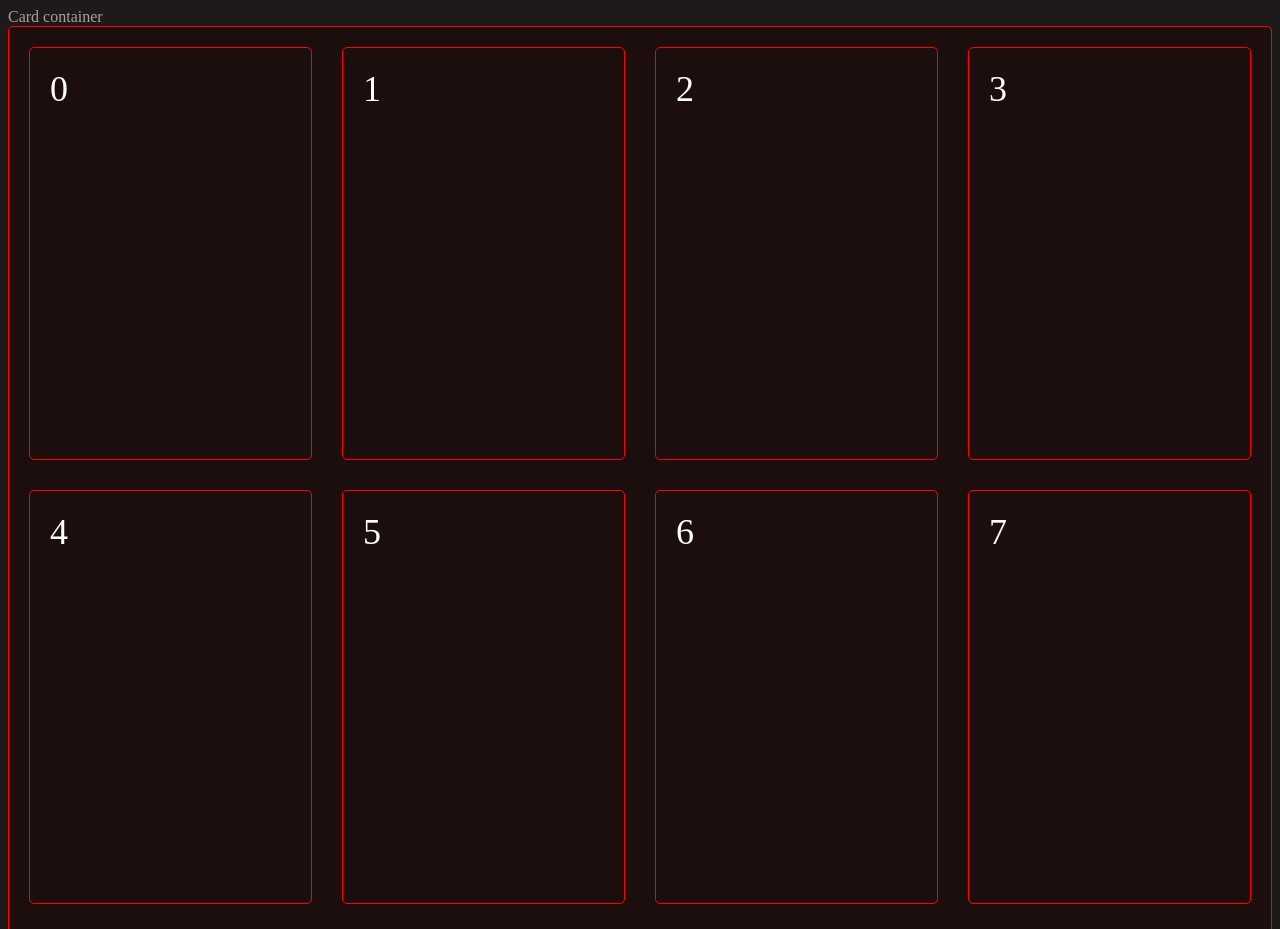
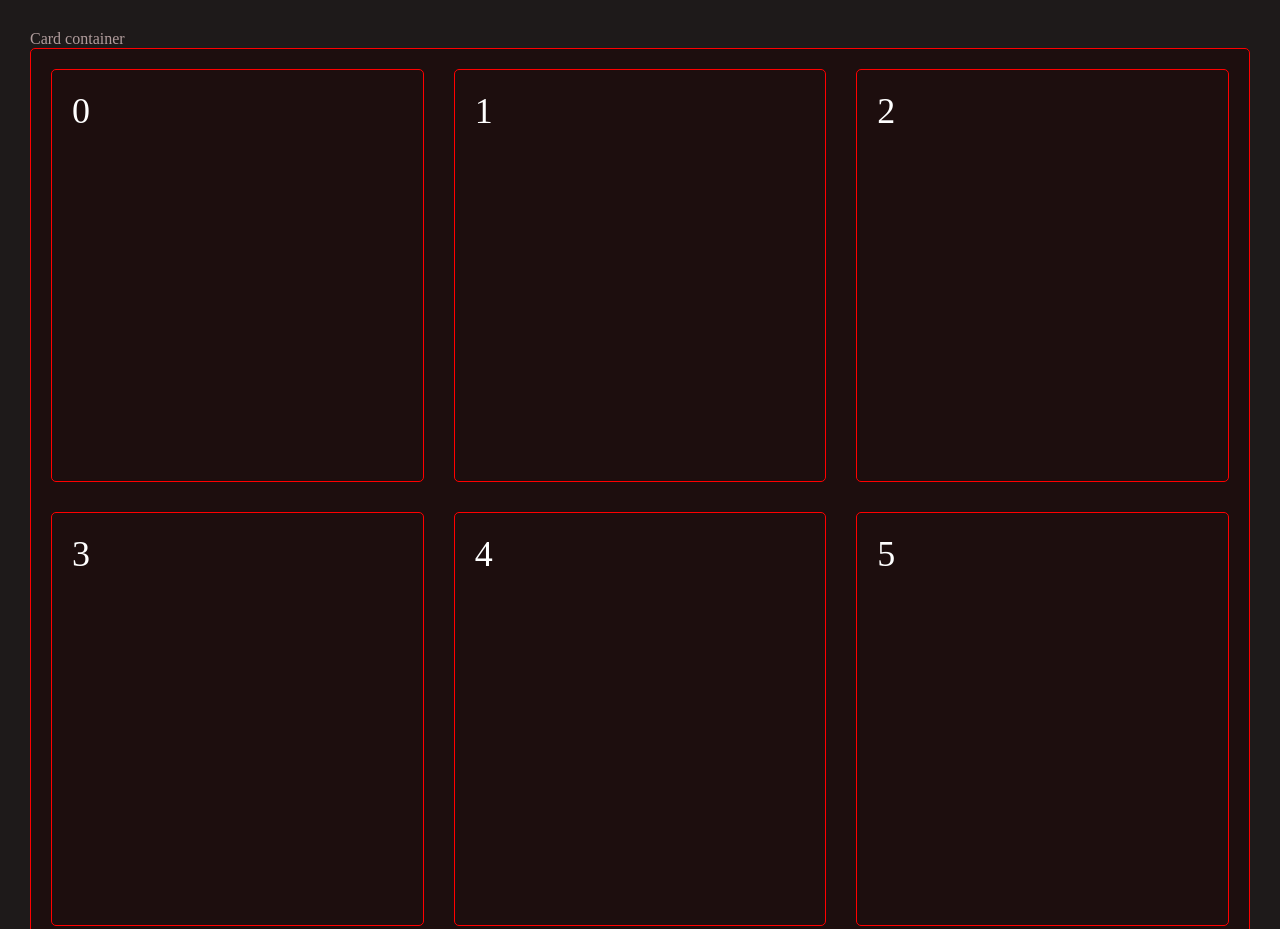
Before and after one commit to hiaux0/codesoc, a website built with Parcel: page index.html in a window 1280 px wide. Shown: the top 929 px of the page. Built offline with nearby package versions, Linux system fonts and the light colour scheme.

Commit message:
Reverse media queries
Actually needed to add media queries min-width prop to big screens

```diff
--- a/mystyle.css
+++ b/mystyle.css
@@ -1,5 +1,5 @@
 body {
-  margin: 30px; /* 8px for iphone 6/7/8 */
+  margin: 8px; /* 8px for iphone 6/7/8 */
   background: #1e1a1a;
   color: #b19d9d;
   height: 1300px;
@@ -12,7 +12,7 @@ body {
   /* With repeat */
   /* grid-template-columns: repeat(3, 1fr); */
   /* Autofitting on different screen sizes */
-  grid-template-columns: repeat(auto-fill, minmax(300px, 1fr)); /**/
+  grid-template-columns: repeat(auto-fill, minmax(262px, 1fr)); /**/
   grid-auto-rows: minmax(150px, auto);
 
   grid-gap: 30px;
@@ -31,13 +31,13 @@ body {
   border: 1px solid red;
 }
 
-/* iphone5 width */
-@media screen and (min-width: 320px) {
+/* above ipad pro */
+@media screen and (min-width: 1025px) {
   body {
-    margin: 8px;
+    margin: 30px;
   }
   .student-card-container {
-    grid-template-columns: repeat(auto-fill, minmax(262px, 1fr));
+    grid-template-columns: repeat(auto-fill, minmax(300px, 1fr));
   }
 }
 
```
